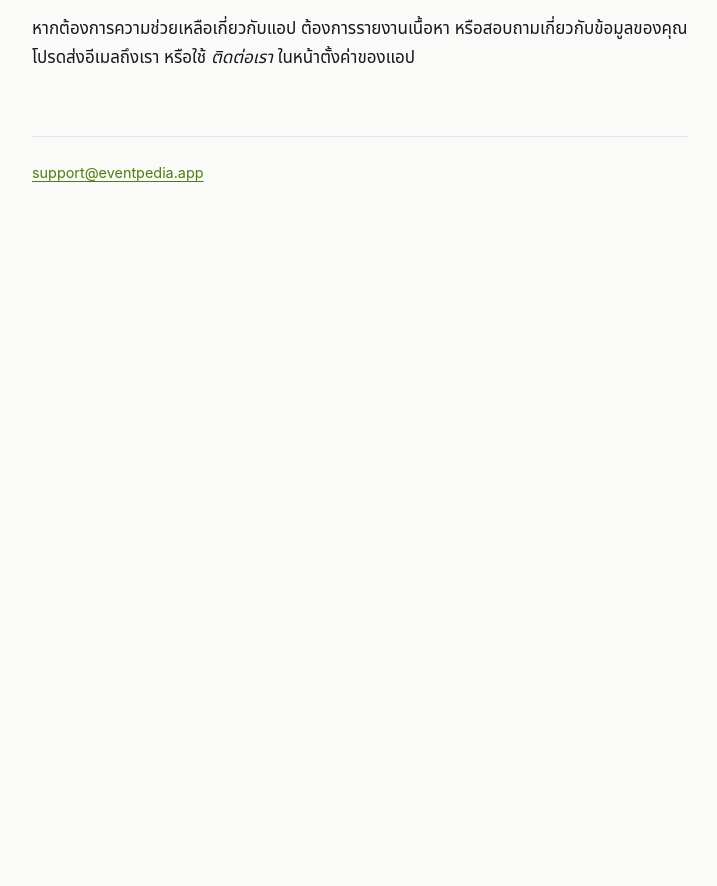
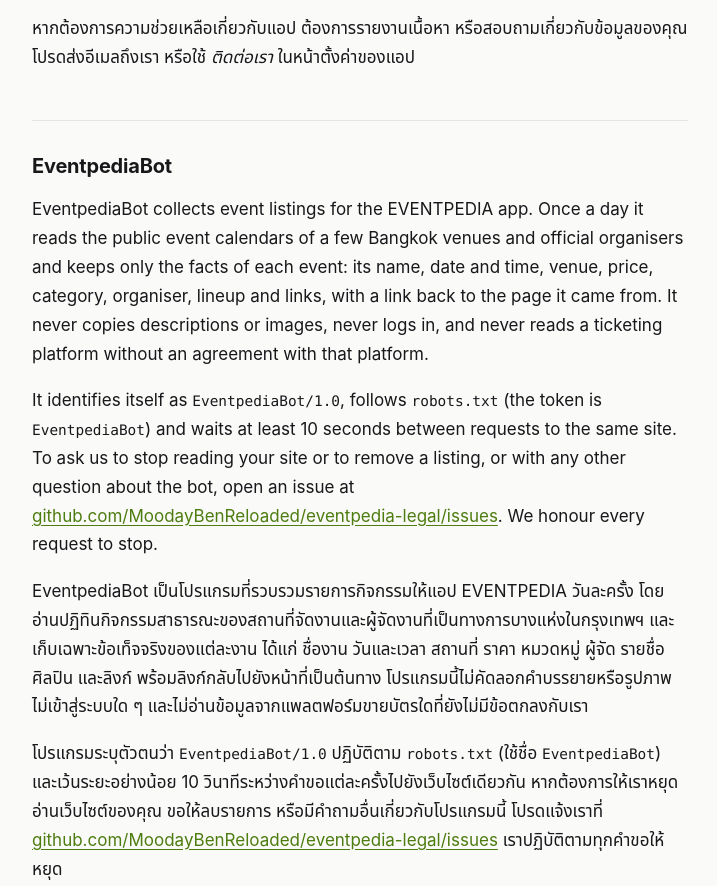
Before and after one commit to MoodayBenReloaded/eventpedia-legal, a plain HTML site: page docs/index.html in a window 1280 px wide. Shown: the part 649-1535 px from the top of the page, without its empty margins (280-997 px from the left). Before the commit the page ends 948 px from the top, so only its background shows below. Drawn offline with Linux system fonts and the light colour scheme.

Commit message:
Support page: EventpediaBot section (what the bot reads, robots token, how to ask it to stop)
The auto-ingest build's crawler identifies itself as EventpediaBot/1.0 with
a link to #bot on this page. The section, in English and Thai, says what it
reads (event facts and links only, never text or images), how politely
(robots.txt, 10 s between requests to a site), and how to ask us to stop or
remove a listing: an issue on this repository. Byte-identical to
eventpedia-app docs/index.html on branch auto-ingest.

Co-Authored-By: Claude Opus 5.5 <noreply@anthropic.com>

```diff
--- a/docs/index.html
+++ b/docs/index.html
@@ -45,6 +45,40 @@
     โปรดส่งอีเมลถึงเรา หรือใช้ <em>ติดต่อเรา</em> ในหน้าตั้งค่าของแอป
   </p>
 
+  <h2 id="bot">EventpediaBot</h2>
+  <p>
+    EventpediaBot collects event listings for the EVENTPEDIA app. Once a day it reads the
+    public event calendars of a few Bangkok venues and official organisers and keeps only
+    the facts of each event: its name, date and time, venue, price, category, organiser,
+    lineup and links, with a link back to the page it came from. It never copies
+    descriptions or images, never logs in, and never reads a ticketing platform without
+    an agreement with that platform.
+  </p>
+  <p>
+    It identifies itself as <code>EventpediaBot/1.0</code>, follows <code>robots.txt</code>
+    (the token is <code>EventpediaBot</code>) and waits at least 10 seconds between
+    requests to the same site. To ask us to stop reading your site or to remove a listing,
+    or with any other question about the bot, open an issue at
+    <a href="https://github.com/MoodayBenReloaded/eventpedia-legal/issues">github.com/MoodayBenReloaded/eventpedia-legal/issues</a>.
+    We honour every request to stop.
+  </p>
+  <p lang="th">
+    EventpediaBot เป็นโปรแกรมที่รวบรวมรายการกิจกรรมให้แอป EVENTPEDIA วันละครั้ง
+    โดยอ่านปฏิทินกิจกรรมสาธารณะของสถานที่จัดงานและผู้จัดงานที่เป็นทางการบางแห่งในกรุงเทพฯ
+    และเก็บเฉพาะข้อเท็จจริงของแต่ละงาน ได้แก่ ชื่องาน วันและเวลา สถานที่ ราคา หมวดหมู่ ผู้จัด
+    รายชื่อศิลปิน และลิงก์ พร้อมลิงก์กลับไปยังหน้าที่เป็นต้นทาง
+    โปรแกรมนี้ไม่คัดลอกคำบรรยายหรือรูปภาพ ไม่เข้าสู่ระบบใด ๆ
+    และไม่อ่านข้อมูลจากแพลตฟอร์มขายบัตรใดที่ยังไม่มีข้อตกลงกับเรา
+  </p>
+  <p lang="th">
+    โปรแกรมระบุตัวตนว่า <code>EventpediaBot/1.0</code> ปฏิบัติตาม <code>robots.txt</code>
+    (ใช้ชื่อ <code>EventpediaBot</code>) และเว้นระยะอย่างน้อย 10 วินาทีระหว่างคำขอแต่ละครั้งไปยังเว็บไซต์เดียวกัน
+    หากต้องการให้เราหยุดอ่านเว็บไซต์ของคุณ ขอให้ลบรายการ หรือมีคำถามอื่นเกี่ยวกับโปรแกรมนี้
+    โปรดแจ้งเราที่
+    <a href="https://github.com/MoodayBenReloaded/eventpedia-legal/issues">github.com/MoodayBenReloaded/eventpedia-legal/issues</a>
+    เราปฏิบัติตามทุกคำขอให้หยุด
+  </p>
+
   <p class="foot">
     <a href="mailto:support@eventpedia.app">support@eventpedia.app</a>
   </p>
```
